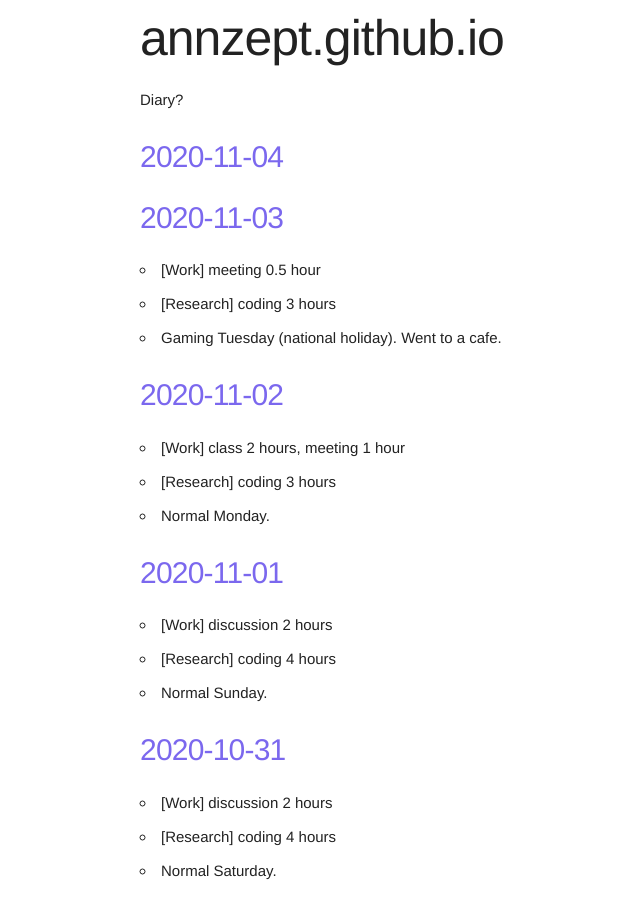
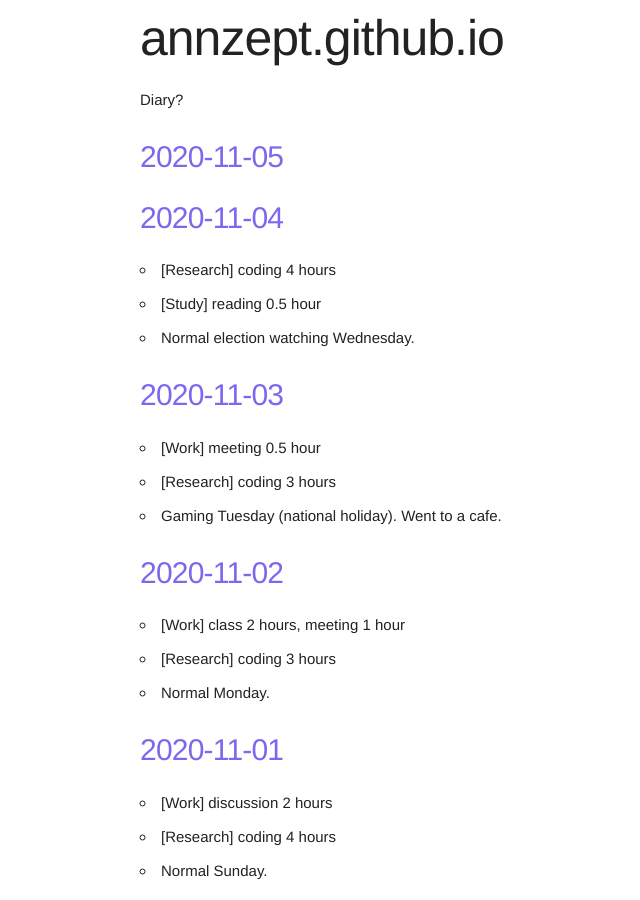
Before and after one commit to annzept/annzept.github.io, a Jekyll site: the page built from index.markdown, in a window 1280 px wide and 900 px high. Shown: the whole window, without its empty margins (20-660 px from the left). Built offline with Jekyll 4.4.1, drawn with Linux system fonts in a browser that asks for light colours.

Commit message:
Thu Nov  5 02:30:01 JST 2020

```diff
--- a/_posts/2020-11-04-diary.md
+++ b/_posts/2020-11-04-diary.md
@@ -4,3 +4,7 @@
 date:   2020-11-04 23:59:59 +0900
 categories: diary
 ---
+
+- [Research] coding 4 hours
+- [Study] reading 0.5 hour
+- Normal election watching Wednesday.
```
Also changed, not shown: _posts/2020-11-05-diary.md (added, +6 -0 lines).
